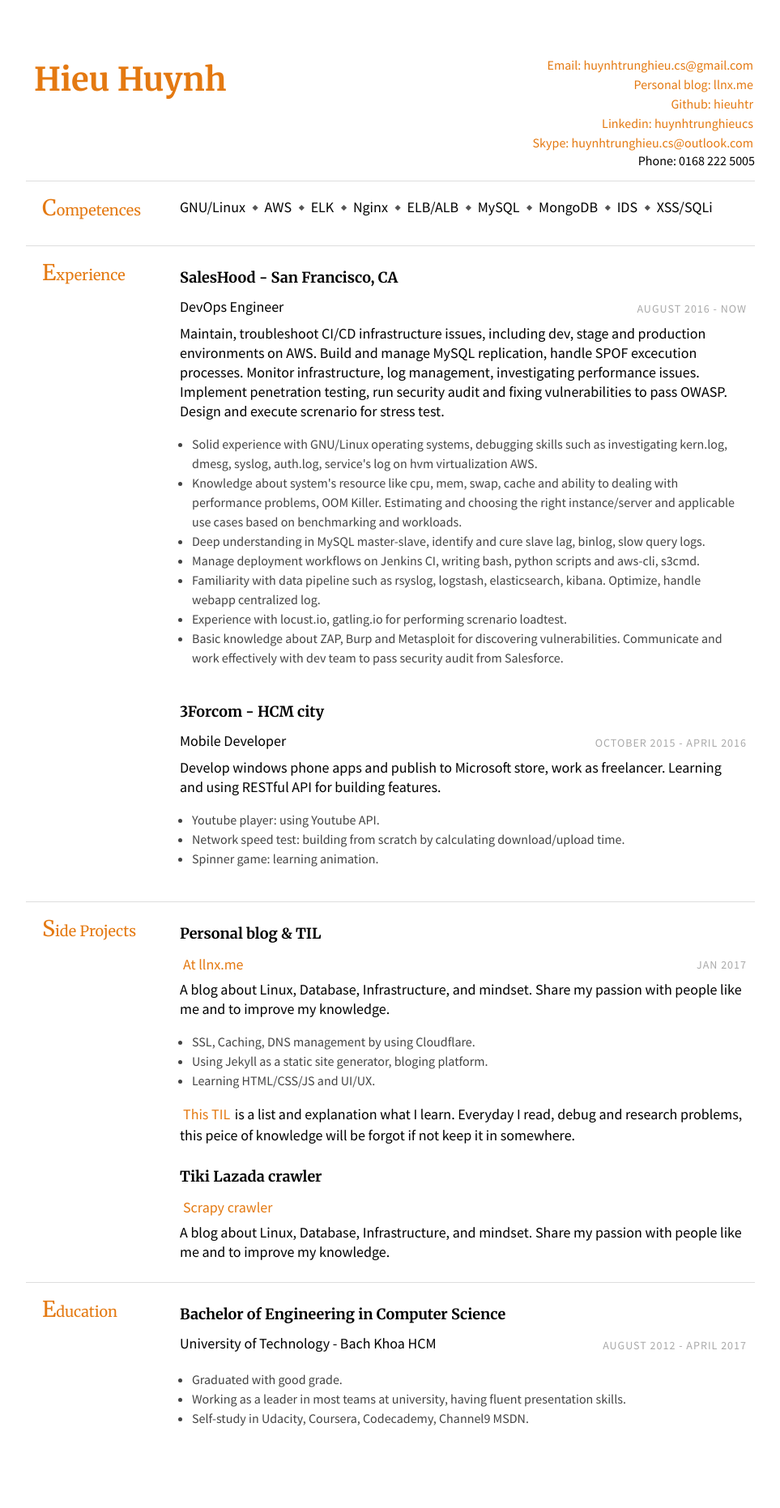
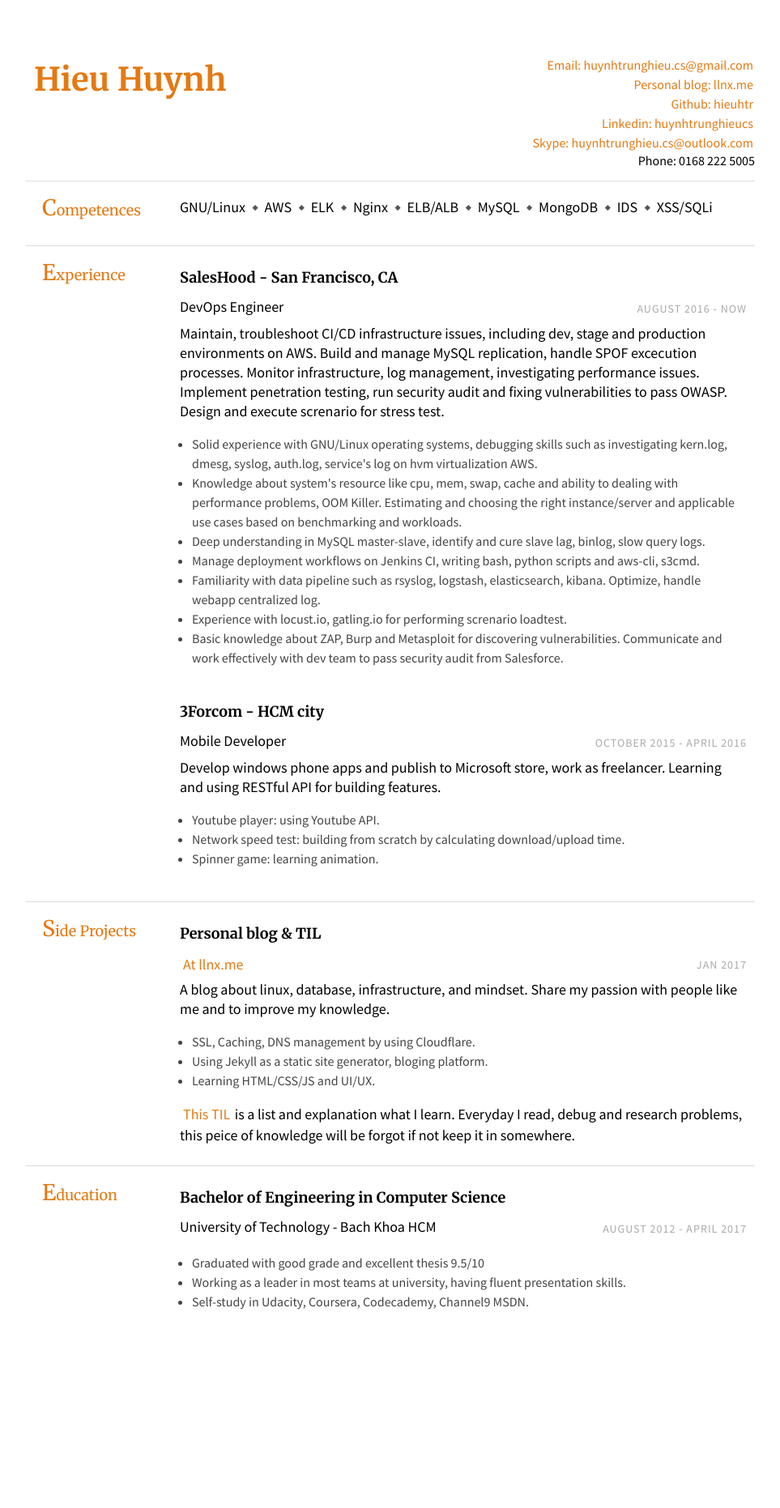
Before and after one commit to duykhang68/duykhang68.github.io, a Jekyll site: the page hireme.html, which Jekyll copies as it is, in a window 1280 px wide. Shown: the whole page at 81% size, without its empty margins (158-1121 px from the left). Built offline with Jekyll 4.4.1, drawn with Linux system fonts in a browser that asks for light colours; after the commit the page ends 1718 px from its top, so only the background shows below that.

Commit message:
updated resume

```diff
--- a/hireme.html
+++ b/hireme.html
@@ -91,7 +91,7 @@
                         <div class="emph col"><a href="http://llnx.me">At llnx.me</a></div>
                         <div class="col-right light">Jan 2017</div>
                     </div>
-                    <div>A blog about Linux, Database, Infrastructure, and mindset. Share my passion with people like me and to improve my knowledge.
+                    <div>A blog about linux, database, infrastructure, and mindset. Share my passion with people like me and to improve my knowledge.
                     </div>
                     <ul class="desc">
                         <li>SSL, Caching, DNS management by using Cloudflare.</li>
@@ -99,18 +99,6 @@
                         <li>Learning HTML/CSS/JS and UI/UX.</li>
                     </ul>
                     <div><a href="https://github.com/hieuhtr/Blog/issues">This TIL</a> is a list and explanation what I learn. Everyday I read, debug and research problems, this peice of knowledge will be forgot if not keep it in somewhere.
-                    </div>
-                </div>
-                <div class="section-text col-right">
-                    <div class="row">
-                        <div class="col">
-                            <h3>Tiki Lazada crawler</h3>
-                        </div>
-                    </div>
-                    <div class="row subsection">
-                        <div class="emph col"><a href="https://github.com/hieuhtr/tiki-lazada-crawler">Scrapy crawler</a></div>
-                    </div>
-                    <div>A blog about Linux, Database, Infrastructure, and mindset. Share my passion with people like me and to improve my knowledge.
                     </div>
                 </div>
             </div>
@@ -125,7 +113,7 @@
                     </div>
                     <div></div>
                     <ul class="desc">
-                        <li>Graduated with good grade.</li>
+                        <li>Graduated with good grade and excellent thesis 9.5/10</li>
                         <li>Working as a leader in most teams at university, having fluent presentation skills.</li>
                         <li>Self-study in Udacity, Coursera, Codecademy, Channel9 MSDN.</li>
                     </ul>
```
Also changed, not shown: 2 other files.
